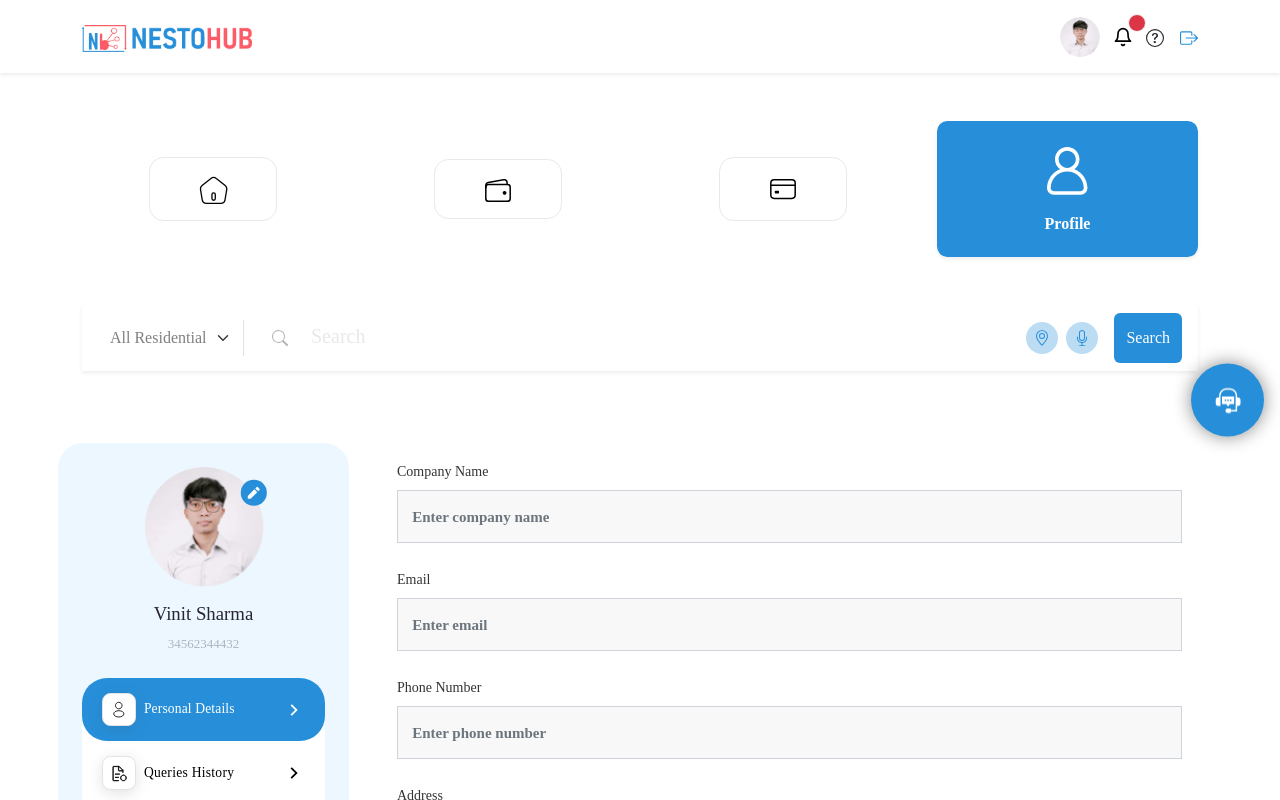
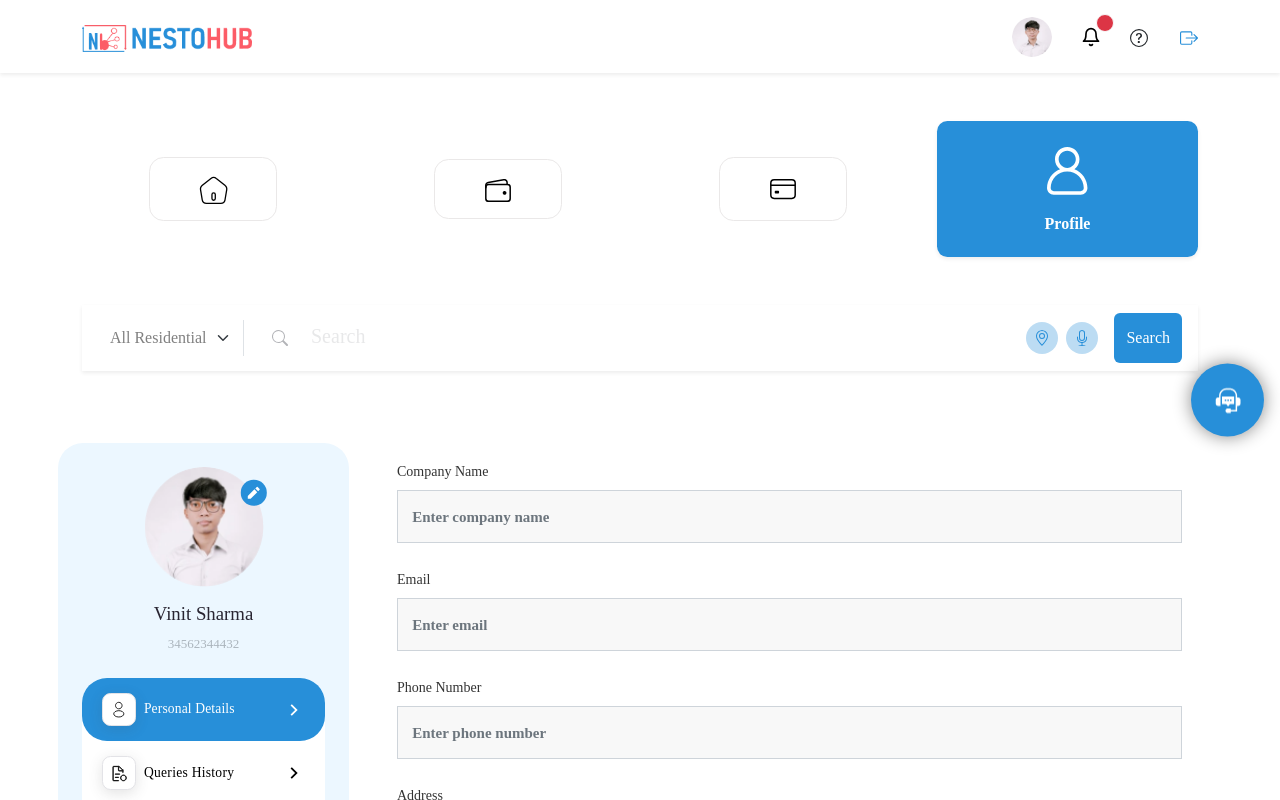
Before and after one commit to Vivekackrolix/Nesto-Frontend, a React (Create React App) app: page /home-dashboard/profile in a window 1280 px wide. Shown: the top 800 px of the page. Built offline with nearby package versions, Linux system fonts and the light colour scheme.

Commit message:
dashboard header gap between icon

```diff
--- a/src/dashboard/header/DashboardHeader.js
+++ b/src/dashboard/header/DashboardHeader.js
@@ -15,7 +15,7 @@ const DashboardHeader = () => {
         </Navbar.Brand>
         <Navbar.Toggle aria-controls="basic-navbar-nav" />
         <Navbar.Collapse id="basic-navbar-nav">
-          <Nav className="ms-auto align-items-center">
+          <Nav className="ms-auto align-items-center gap-3">
             <Nav.Link as={Link} to="/profile" className="p-0 me-2 profile-img">
               <Image
                 className="h-100 profile-img"
```
